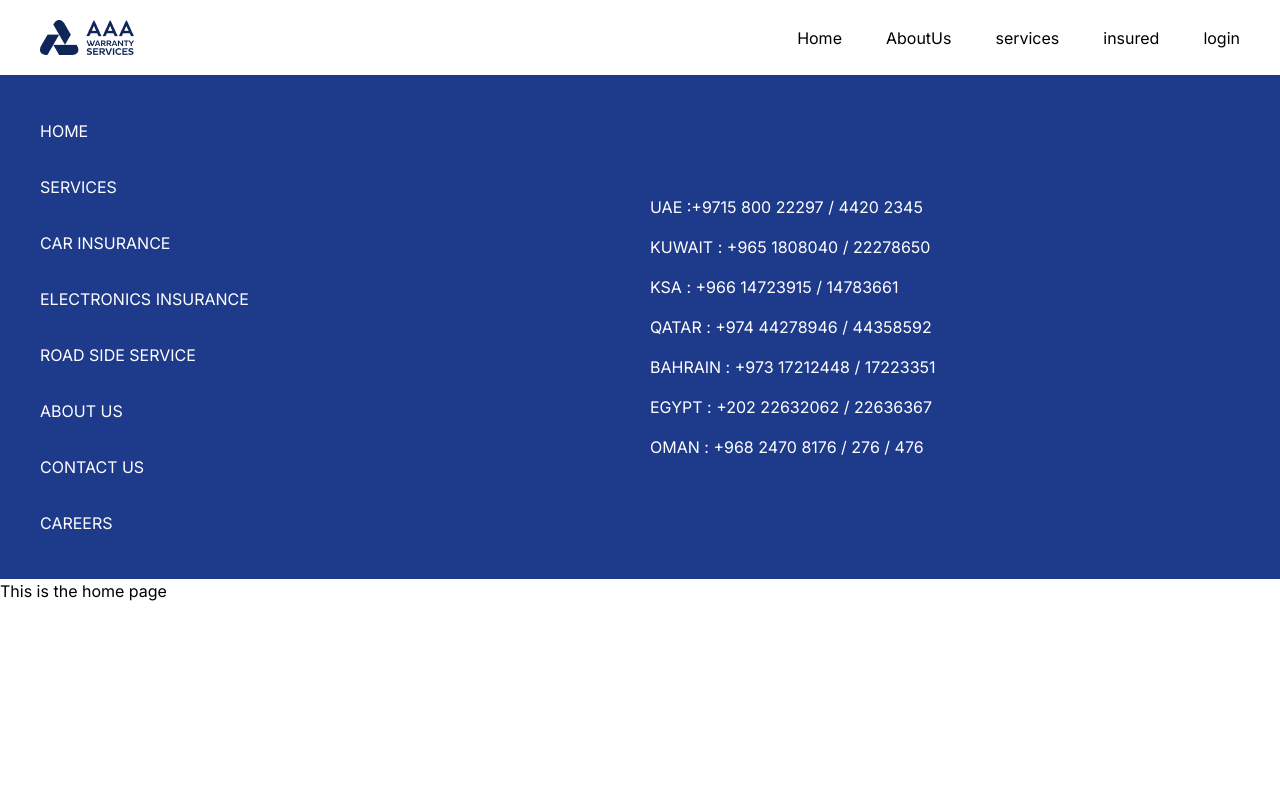
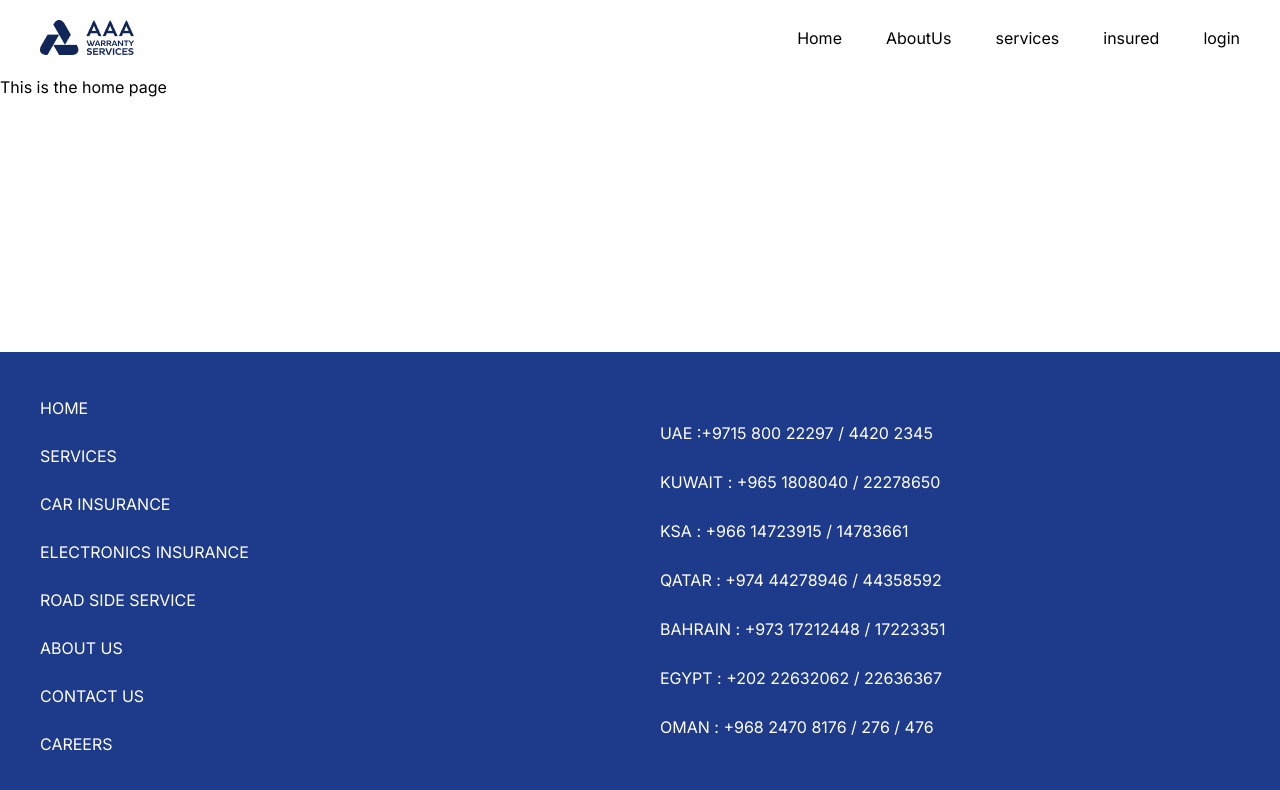
Before and after one commit to moeleb/aaa_project, a Next.js app: page / in a window 1280 px wide. Shown: the top 790 px of the page. Built offline with nearby package versions, Linux system fonts and the light colour scheme.

Commit message:
Added services pages

```diff
--- a/imagesPaths.ts
+++ b/imagesPaths.ts
@@ -1,3 +1,4 @@
 export const servicesLogo = "/images/servicesLogo.png";
 export const leftQuote = "/images/leftQuote.svg";
 export const rightQuote = "/images/rightQuote.svg";
+export const artistGallery = "/images/artistGallery.png";
--- a/src/components/Footer.tsx
+++ b/src/components/Footer.tsx
@@ -1,63 +1,62 @@
 import React from "react";
-import Image from "next/image";
 
 const Footer = () => {
   return (
-    <div className="self-stretch bg-blue-900 px-10 py-12 max-md:px-5">
-      <header className="gap-5 flex max-md:flex-col max-md:items-stretch max-md:gap-0">
-        <nav className="flex flex-col items-stretch w-6/12 max-md:w-full max-md:ml-0">
-          <a href="#" className="justify-center items-stretch flex flex-col my-auto max-md:max-w-full max-md:mt-5" aria-label="Home">
-            <div className="text-white text-base leading-4 uppercase max-md:max-w-full">Home</div>
+    <footer className="self-stretch bg-blue-900 px-10 py-12 max-md:px-5">
+    <div className="gap-5 flex max-md:flex-col max-md:items-stretch max-md:gap-0">
+      <div className="flex flex-col items-stretch w-6/12 max-md:w-full max-md:ml-0">
+        <nav className="justify-center items-stretch flex flex-col my-auto max-md:max-w-full">
+          <a href="#" className="text-white text-base leading-4 uppercase max-md:max-w-full">
+            Home
           </a>
-          <a href="#" className="text-white text-base leading-4 uppercase mt-5 max-md:max-w-full" aria-label="Services">
-            <div className="text-white text-base leading-4 uppercase mt-5 max-md:max-w-full">services</div>
+          <a href="#" className="text-white text-base leading-4 uppercase mt-8 max-md:max-w-full">
+            services
           </a>
-          <a href="#" className="text-white text-base leading-4 uppercase mt-5 max-md:max-w-full" aria-label="Car Insurance">
-            <div className="text-white text-base leading-4 uppercase mt-5 max-md:max-w-full">car insurance</div>
+          <a href="#" className="text-white text-base leading-4 uppercase mt-8 max-md:max-w-full">
+            car insurance
           </a>
-          <a href="#" className="text-white text-base leading-4 uppercase mt-5 max-md:max-w-full" aria-label="Electronics Insurance">
-            <div className="text-white text-base leading-4 uppercase mt-5 max-md:max-w-full">electronics insurance</div>
+          <a href="#" className="text-white text-base leading-4 uppercase mt-8 max-md:max-w-full">
+            electronics insurance
           </a>
-          <a href="#" className="text-white text-base leading-4 uppercase mt-5 max-md:max-w-full" aria-label="Road Side Service">
-            <div className="text-white text-base leading-4 uppercase mt-5 max-md:max-w-full">road side service</div>
+          <a href="#" className="text-white text-base leading-4 uppercase mt-8 max-md:max-w-full">
+            road side service
           </a>
-          <a href="#" className="text-white text-base leading-4 uppercase mt-5 max-md:max-w-full" aria-label="About Us">
-            <div className="text-white text-base leading-4 uppercase mt-5 max-md:max-w-full">about us</div>
+          <a href="#" className="text-white text-base leading-4 uppercase mt-8 max-md:max-w-full">
+            about us
           </a>
-          <a href="#" className="text-white text-base leading-4 uppercase mt-5 max-md:max-w-full" aria-label="Contact Us">
-            <div className="text-white text-base leading-4 uppercase mt-5 max-md:max-w-full">contact us</div>
+          <a href="#" className="text-white text-base leading-4 uppercase mt-8 max-md:max-w-full">
+            contact us
           </a>
-          <a href="#" className="text-white text-base leading-4 uppercase mt-5 max-md:max-w-full" aria-label="Careers">
-            <div className="text-white text-base leading-4 uppercase mt-5 max-md:max-w-full">careers</div>
+          <a href="#" className="text-white text-base leading-4 uppercase mt-8 max-md:max-w-full">
+            careers
           </a>
         </nav>
-        <div className="flex flex-col items-stretch w-6/12 ml- max-md:w-full max-md:ml-5">
-          <div className="self-stretch text-white text-base leading-10 uppercase my-auto max-md:max-w-full max-md:mt-5">
-            <div>
+      </div>
+      <div className="flex flex-col items-stretch w-6/12 ml-5 mt-2 max-md:w-full max-md:ml-0">
+        <p className="self-stretch text-white text-base leading-10 uppercase my-auto max-md:max-w-full max-md:mt-10">
           UAE :+9715 800 22297 / 4420 2345
-            </div>
-            <div>
+        </p>
+        <p className="self-stretch text-white text-base leading-10 uppercase my-auto max-md:max-w-full max-md:mt-10">
           KUWAIT : +965 1808040 / 22278650
-            </div>
-            <div>
+        </p>
+        <p className="self-stretch text-white text-base leading-10 uppercase my-auto max-md:max-w-full max-md:mt-10">
           KSA : +966 14723915 / 14783661
-            </div>
-            <div>
+        </p>
+        <p className="self-stretch text-white text-base leading-10 uppercase my-auto max-md:max-w-full max-md:mt-10">
           QATAR : +974 44278946 / 44358592
-            </div>
-            <div>
+        </p>
+        <p className="self-stretch text-white text-base leading-10 uppercase my-auto max-md:max-w-full max-md:mt-10">
           BAHRAIN : +973 17212448 / 17223351
-            </div>
-            <div>
+        </p>
+        <p className="self-stretch text-white text-base leading-10 uppercase my-auto max-md:max-w-full max-md:mt-10">
           EGYPT : +202 22632062 / 22636367
-            </div>
-            <div>
+        </p>
+        <p className="self-stretch text-white text-base leading-10 uppercase my-auto max-md:max-w-full max-md:mt-10">
           OMAN : +968 2470 8176 / 276 / 476
+        </p>
       </div>
     </div>
-        </div>
-      </header>
-    </div>
+  </footer>
   );
 }
 
--- a/src/components/layout.tsx
+++ b/src/components/layout.tsx
@@ -14,10 +14,10 @@ export const Layout = ({children}:LayoutProps ) => {
     return (
         <div className="flex h-screen flex-col">
             <Navbar/>
+            <main className="mx-auto w-full grow">{children}</main>
 
             <Footer/>
 
-        <main className="mx-auto w-full grow">{children}</main>
 
         </div>
     )
--- a/src/pages/about-us.tsx
+++ b/src/pages/about-us.tsx
@@ -30,7 +30,14 @@ const AboutUs = () => {
                     We exceed our client expectation by offering a superior level of assistance when needed. <br /> We exceed our client expectation by offering a superior level of assistance when needed.
                   </p>
 
-                  <div className="self-stretch text-xl font-bold leading-4 uppercase mt-7 max-md:max-w-full text-quoteColor">
+                  <img
+                    loading="lazy"
+                    src = {rightQuote}
+                    className="aspect-[1.42] object-contain object-center w-[34px] overflow-hidden max-w-full ml-3 self-start max-md:ml-2.5"
+                    alt="John's profile picture"
+                  />
+
+                  <div className="self-stretch text-xl font-bold leading-4 uppercase mt-7 max-md:max-w-full text-main">
                     John D.
                   </div>
                 </div>
@@ -39,7 +46,29 @@ const AboutUs = () => {
           </div>
         </div>
       </div>
+
+      <div className="justify-center self-stretch bg-main px-20 py-11 max-md:px-5">
+      <div className="gap-5 flex max-md:flex-col max-md:items-stretch max-md:gap-0">
+        <header className="flex flex-col items-stretch w-6/12 max-md:w-full max-md:ml-0">
+          <div className="justify-center items-stretch flex flex-col my-auto p-7 max-md:max-w-full max-md:mt-10 max-md:px-5">
+            <h1 className="text-blue-950 text-center text-5xl font-bold leading-10 uppercase max-md:max-w-full max-md:text-4xl" aria-label="Mission"> Mission </h1>
+            <div className="text-black text-center text-base font-medium leading-6 mt-2.5 max-md:max-w-full" aria-label="Mission Description"> We have built up the AAA edifice on the unbreakable employee-customer relationship. Our mission pinpoints nothing else but to serve their needs and wants. </div>
+          </div>
+        </header>
+        <section className="flex flex-col items-stretch w-6/12 ml-5 max-md:w-full max-md:ml-0">
+          <div className="justify-center items-stretch flex grow flex-col p-7 max-md:max-w-full max-md:mt-10 max-md:px-5">
+            <h1 className="text-blue-950 text-center text-5xl font-bold leading-10 uppercase max-md:max-w-full max-md:text-4xl" aria-label="Vision"> Vision </h1>
+            <div className="text-black text-center text-base font-medium leading-6 mt-2.5 max-md:max-w-full" aria-label="Vision Description"> To provide responsive services in the field of Extended Warranty and Added Value Services for the Automotive & Consumer Electronics Markets, positioning the company as one of the leading players in the domain </div>
+          </div>
+        </section>
+      </div>
+    </div>
+
+
+
     </section>
+
+
   );
 };
 
--- a/tailwind.config.ts
+++ b/tailwind.config.ts
@@ -15,7 +15,7 @@ const config: Config = {
       },
       colors: {
         primary: "#112658;",
-        quoteColor: "#19F0DF",
+        main: "#19F0DF",
 
 
       },
```
Also changed, not shown: src/pages/services.tsx (+64 -0 lines), public/images/artistGallery.png (added). Lines whose indentation alone changed are shown as unchanged.
